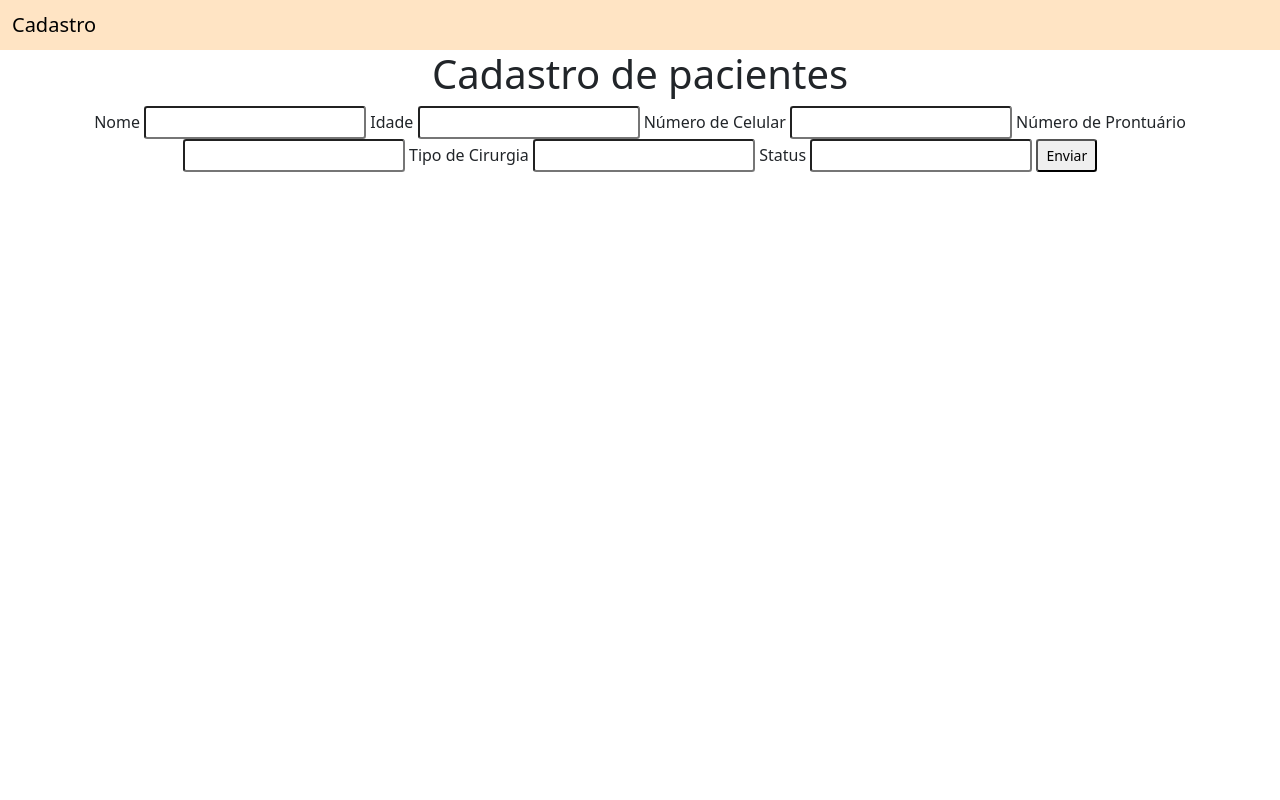
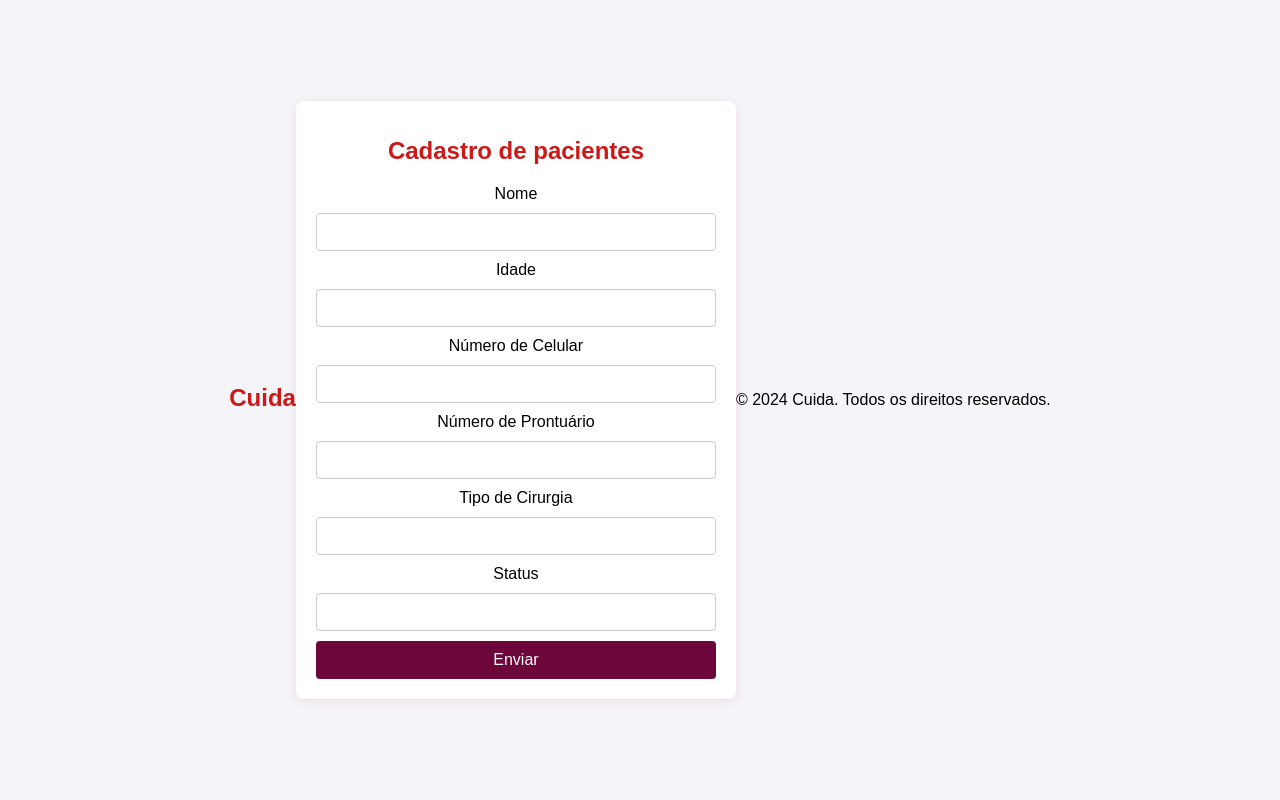
Before and after one commit to Jeraross/CUIDA, a Django app: page / in a window 1280 px wide. Run offline with Django 5.2, Linux system fonts and the light colour scheme.

Commit message:
modificações html e css cadastro

```diff
--- a/cuida/app_cuida/templates/cadastro/home.html
+++ b/cuida/app_cuida/templates/cadastro/home.html
@@ -1,5 +1,8 @@
-{% extends 'cadastro/base.html' %}
-{% block conteudo %}
+{% extends 'base.html' %}
+{% load static %}
+
+{% block content %}
+<link rel="stylesheet" href="{% static 'css/base.css' %}">
 <form action="{% url 'listagem_pacientes' %}" method="post">
   {% csrf_token %}
 <div style="text-align: center;" class="container">
--- a/cuida/cuida/settings.py
+++ b/cuida/cuida/settings.py
@@ -118,6 +118,10 @@ USE_TZ = True
 # https://docs.djangoproject.com/en/5.1/howto/static-files/
 
 STATIC_URL = 'static/'
+STATICFILES_DIRS = [
+    BASE_DIR / "static",
+]
+STATIC_ROOT= os.path.join(BASE_DIR, "staticfiles")
 
 # Default primary key field type
 # https://docs.djangoproject.com/en/5.1/ref/settings/#default-auto-field
--- /dev/null
+++ b/cuida/static/css/base.css
@@ -0,0 +1,71 @@
+/* Estilos globais */
+body {
+    font-family: Arial, sans-serif;
+    background-color: #f4f4f9;
+    margin: 0;
+    padding: 0;
+    display: flex;
+    justify-content: center;
+    align-items: center;
+    height: 100vh;
+}
+
+.container {
+    background-color: #fff;
+    padding: 20px;
+    border-radius: 8px;
+    box-shadow: 0 2px 10px rgba(199, 25, 25, 0.1);
+    max-width: 400px;
+    width: 100%;
+}
+
+h1 {
+    font-size: 24px;
+    margin-bottom: 20px;
+    color: #ce1818;
+}
+
+input[type="text"], input[type="number"], input[type="tel"] {
+    width: 100%;
+    padding: 10px;
+    margin: 10px 0;
+    border: 1px solid #ccc;
+    border-radius: 4px;
+    box-sizing: border-box;
+    font-size: 14px;
+}
+
+button {
+    width: 100%;
+    padding: 10px;
+    background-color: #6d063a;
+    border: none;
+    color: white;
+    font-size: 16px;
+    border-radius: 4px;
+    cursor: pointer;
+    transition: background-color 0.3s ease;
+}
+
+button:hover {
+    background-color: #0056b3;
+}
+
+/* Estilos de responsividade */
+@media (max-width: 768px) {
+    .container {
+        padding: 15px;
+    }
+
+    h1 {
+        font-size: 20px;
+    }
+
+    input[type="text"], input[type="number"], input[type="tel"] {
+        font-size: 12px;
+    }
+
+    button {
+        font-size: 14px;
+    }
+}
--- a/cuida/templates/base.html
+++ b/cuida/templates/base.html
@@ -1,10 +1,10 @@
-{%  load static %}
+{% load static %}
 <!DOCTYPE html>
 <html lang="pt-BR">
 <head>
     <meta charset="UTF-8">
     <meta name="viewport" content="width=device-width, initial-scale=1.0">
-    <link rel="stylesheet" href="{% static 'app_cuida/css/base.css' %}">
+    <link rel="stylesheet" href="{% static 'css/base.css' %}">
     <title>{% block title %}Cuida{% endblock %}</title>
 </head>
 <body>
```
Also changed, not shown: cuida/app_cuida/templates/cadastro/base1.html (renamed from cuida/app_cuida/templates/cadastro/base.html), cuida/templates/static/app_cuida/css/base.css (deleted).
